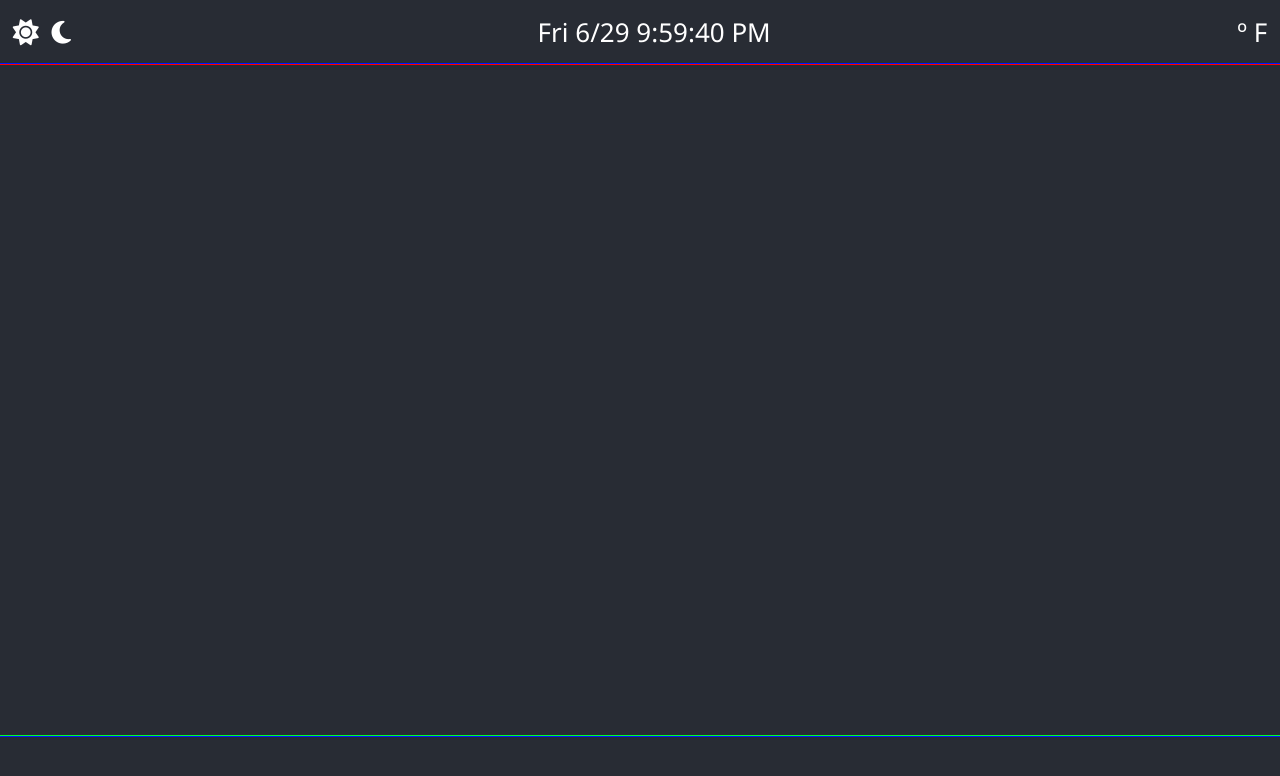
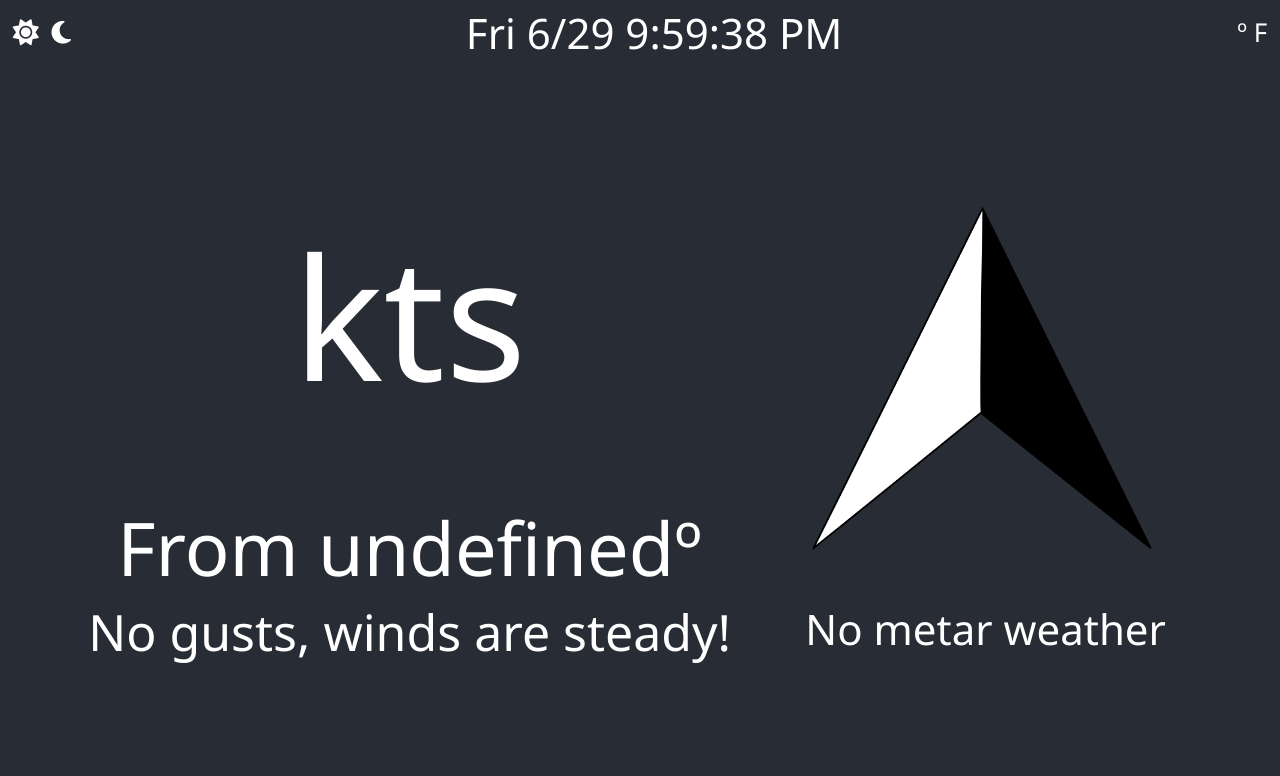
Before and after one commit to RyanFullStack/csc-weather-app, a React (Create React App) app in the folder frontend/: page / in a window 1280 px wide. Shown: the top 776 px of the page. Built offline with nearby package versions, Linux system fonts and the light colour scheme; no server answers.

Commit message:
Wind Component Functional

```diff
--- a/frontend/src/App.css
+++ b/frontend/src/App.css
@@ -8,15 +8,9 @@
   min-width: 100vw;
   font-size: calc(10px + 2vmin);
   color: white;
+  overflow: hidden;
 }
-#windMeter {
-  display: flex;
-  flex-direction: column;
-  align-items: center;
-  justify-content: center;
-  text-align: center;
-  border: 1px solid red;
-}
+
 .header-container {
   display: flex;
   flex-direction: row;
@@ -24,18 +18,19 @@
   align-items: center;
   height: 8vh;
   min-width: 100vw;
-  outline: 1px solid red;
+  /* outline: 1px solid red; */
 }
+
 .chart-container {
   display: flex;
   flex-direction: row;
-  flex-wrap: wrap;
   justify-content: center;
   align-items: center;
   height: 84vh;
   min-width: 100vw;
-  outline: 1px solid rgb(0, 26, 255);
+  /* outline: 1px solid rgb(0, 26, 255); */
 }
+
 .footer-container {
   display: flex;
   flex-direction: row;
@@ -43,14 +38,87 @@
   align-items: center;
   height: 8vh;
   min-width: 100vw;
-  outline: 1px solid rgb(0, 255, 42);
+  /* outline: 1px solid rgb(0, 255, 42); */
 }
+
 .temp-content {
   margin-right: 1vw;
 }
+
 .theme-content {
   display: flex;
   flex-direction: row;
   gap: 1vw;
   margin-left: 1vw;
 }
+
+.time-component {
+  font-size: calc(10px + 4vmin);
+}
+
+.wind-component {
+  display: flex;
+  flex-direction: row;
+  /* outline: 1px solid red; */
+  height: 90%;
+  width: 90%;
+  margin: 2vw 2vh;
+}
+
+.wind-component-left {
+  display: flex;
+  flex-direction: column;
+  width: 60%;
+  /* outline: 1px solid green; */
+  justify-content: center;
+  align-items: center;
+}
+
+.wind-component-right {
+  display: flex;
+  flex-direction: column;
+  width: 40%;
+  justify-content: center;
+  align-items: center;
+  /* outline: 1px solid pink; */
+}
+
+.wind-speed {
+  font-size: calc(10px + 50vmin);
+  display: flex;
+  flex-direction: row;
+  height: 60%;
+  align-items: center;
+  justify-content: center;
+  gap: 2vw;
+}
+
+.wind-speed p {
+  font-size: calc(10px + 20vmin);
+}
+
+.wind-gusts {
+  font-size: calc(10px + 5vmin);
+  text-align: center;
+}
+
+.wind-direction {
+  font-size: calc(10px + 8vmin);
+}
+
+.wind-anamometer {
+  height: 65%;
+}
+
+.metar-abbr {
+  font-size: calc(10px + 4vmin);
+  display: flex;
+  text-align: center;
+  justify-content: center;
+  align-items: flex-end;
+  height: 20%;
+}
+.arrow {
+  max-height: 60vh;
+  max-width: 60vw;
+}
--- a/frontend/src/App.js
+++ b/frontend/src/App.js
@@ -1,5 +1,6 @@
 import Metar from './components/metar';
 import Header from './components/header';
+import Wind from './components/wind';
 import './App.css';
 
 function App() {
@@ -10,7 +11,9 @@ function App() {
         <div className='header-container'>
           <Header />
         </div>
-        <div className='chart-container'></div>
+        <div className='chart-container'>
+          <Wind />
+        </div>
         <div className='footer-container'>
           <Metar />
         </div>
--- /dev/null
+++ b/frontend/src/components/anamometer.css
@@ -0,0 +1,180 @@
+.one {
+    transform: rotate(10deg);
+    transition-property: transform;
+    transition-duration: 2s;
+}
+.two {
+    transform: rotate(20deg);
+    transition-property: transform;
+    transition-duration: 2s;
+}
+.three {
+    transform: rotate(30deg);
+    transition-property: transform;
+    transition-duration: 2s;
+}
+.four {
+    transform: rotate(40deg);
+    transition-property: transform;
+    transition-duration: 2s;
+}
+.five {
+    transform: rotate(50deg);
+    transition-property: transform;
+    transition-duration: 2s;
+}
+.six {
+    transform: rotate(60deg);
+    transition-property: transform;
+    transition-duration: 2s;
+}
+.seven {
+    transform: rotate(70deg);
+    transition-property: transform;
+    transition-duration: 2s;
+}
+.eight {
+    transform: rotate(80deg);
+    transition-property: transform;
+    transition-duration: 2s;
+}
+.nine {
+    transform: rotate(90deg);
+    transition-property: transform;
+    transition-duration: 2s;
+}
+.onezero {
+    transform: rotate(100deg);
+    transition-property: transform;
+    transition-duration: 2s;
+}
+.oneone {
+    transform: rotate(110deg);
+    transition-property: transform;
+    transition-duration: 2s;
+}
+.onetwo {
+    transform: rotate(120deg);
+    transition-property: transform;
+    transition-duration: 2s;
+}
+.onethree {
+    transform: rotate(130deg);
+    transition-property: transform;
+    transition-duration: 2s;
+}
+.onefour {
+    transform: rotate(140deg);
+    transition-property: transform;
+    transition-duration: 2s;
+}
+.onefive {
+    transform: rotate(150deg);
+    transition-property: transform;
+    transition-duration: 2s;
+}
+.onesix {
+    transform: rotate(160deg);
+    transition-property: transform;
+    transition-duration: 2s;
+}
+.oneseven {
+    transform: rotate(170deg);
+    transition-property: transform;
+    transition-duration: 2s;
+}
+.oneeight {
+    transform: rotate(180deg);
+    transition-property: transform;
+    transition-duration: 2s;
+}
+.onenine {
+    transform: rotate(-170deg);
+    transition-property: transform;
+    transition-duration: 2s;
+}
+.twozero {
+    transform: rotate(-160deg);
+    transition-property: transform;
+    transition-duration: 2s;
+}
+.twoone {
+    transform: rotate(-150deg);
+    transition-property: transform;
+    transition-duration: 2s;
+}
+.twotwo {
+    transform: rotate(-140deg);
+    transition-property: transform;
+    transition-duration: 2s;
+}
+.twothree {
+    transform: rotate(-130deg);
+    transition-property: transform;
+    transition-duration: 2s;
+}
+.twofour {
+    transform: rotate(-120deg);
+    transition-property: transform;
+    transition-duration: 2s;
+}
+.twofive {
+    transform: rotate(-110deg);
+    transition-property: transform;
+    transition-duration: 2s;
+}
+.twosix {
+    transform: rotate(-100deg);
+    transition-property: transform;
+    transition-duration: 2s;
+}
+.twoseven {
+    transform: rotate(-90deg);
+    transition-property: transform;
+    transition-duration: 2s;
+}
+.twoeight {
+    transform: rotate(-80deg);
+    transition-property: transform;
+    transition-duration: 2s;
+}
+.twonine {
+    transform: rotate(-70deg);
+    transition-property: transform;
+    transition-duration: 2s;
+}
+.threezero {
+    transform: rotate(-60deg);
+    transition-property: transform;
+    transition-duration: 2s;
+}
+.threeone {
+    transform: rotate(-50deg);
+    transition-property: transform;
+    transition-duration: 2s;
+}
+.threetwo {
+    transform: rotate(-40deg);
+    transition-property: transform;
+    transition-duration: 2s;
+}
+.threethree {
+    transform: rotate(-30deg);
+    transition-property: transform;
+    transition-duration: 2s;
+}
+.threefour {
+    transform: rotate(-20deg);
+    transition-property: transform;
+    transition-duration: 2s;
+}
+.threefive {
+    transform: rotate(-10deg);
+    transition-property: transform;
+    transition-duration: 2s;
+}
+.threesix {
+    transform: rotate(0deg);
+    transition-property: transform;
+    transition-duration: 2s;
+}
--- a/frontend/src/components/theme.js
+++ b/frontend/src/components/theme.js
@@ -3,8 +3,8 @@ function Theme() {
 
     return (
         <div className="theme-content">
-           <div><i class="fa-solid fa-sun"></i></div>
-           <div><i class="fa-solid fa-moon"></i></div>
+           <div><i className="fa-solid fa-sun"></i></div>
+           <div><i className="fa-solid fa-moon"></i></div>
         </div>
     )
 }
--- a/frontend/src/components/wind.js
+++ b/frontend/src/components/wind.js
@@ -0,0 +1,147 @@
+import { useContext, useEffect, useState } from "react";
+import { WeatherContext } from "../context/WeatherContext";
+import arrow from '../images/arrow.png'
+import '../components/anamometer.css'
+
+function Wind() {
+    const { speed, gustSpeed, direction, metarAbbr, metarDesc } = useContext(WeatherContext)
+    const [ trackDirection, setTrackDirection ] = useState('')
+
+        useEffect(() => {
+        if (!direction || direction == null || direction === 360 || direction === 0) {
+            setTrackDirection('threesix')
+        }
+        if (direction === 10) {
+            setTrackDirection('one')
+        }
+        if (direction === 20) {
+            setTrackDirection('two')
+        }
+        if (direction === 30) {
+            setTrackDirection('three')
+        }
+        if (direction === 40) {
+            setTrackDirection('four')
+        }
+        if (direction === 50) {
+            setTrackDirection('five')
+        }
+        if (direction === 60) {
+            setTrackDirection('six')
+        }
+        if (direction === 70) {
+            setTrackDirection('seven')
+        }
+        if (direction === 80) {
+            setTrackDirection('eight')
+        }
+        if (direction === 90) {
+            setTrackDirection('nine')
+        }
+        if (direction === 100) {
+            setTrackDirection('onezero')
+        }
+        if (direction === 110) {
+            setTrackDirection('oneone')
+        }
+        if (direction === 120) {
+            setTrackDirection('onetwo')
+        }
+        if (direction === 130) {
+            setTrackDirection('onethree')
+        }
+        if (direction === 140) {
+            setTrackDirection('onefour')
+        }
+        if (direction === 150) {
+            setTrackDirection('onefive')
+        }
+        if (direction === 160) {
+            setTrackDirection('onesix')
+        }
+        if (direction === 170) {
+            setTrackDirection('oneseven')
+        }
+        if (direction === 180) {
+            setTrackDirection('oneeight')
+        }
+        if (direction === 190) {
+            setTrackDirection('onenine')
+        }
+        if (direction === 200) {
+            setTrackDirection('twozero')
+        }
+        if (direction === 210) {
+            setTrackDirection('twoone')
+        }
+        if (direction === 220) {
+            setTrackDirection('twotwo')
+        }
+        if (direction === 230) {
+            setTrackDirection('twothree')
+        }
+        if (direction === 240) {
+            setTrackDirection('twofour')
+        }
+        if (direction === 250) {
+            setTrackDirection('twofive')
+        }
+        if (direction === 260) {
+            setTrackDirection('twosix')
+        }
+        if (direction === 270) {
+            setTrackDirection('twoseven')
+        }
+        if (direction === 280) {
+            setTrackDirection('twoeight')
+        }
+        if (direction === 290) {
+            setTrackDirection('twonine')
+        }
+        if (direction === 300) {
+            setTrackDirection('threezero')
+        }
+        if (direction === 310) {
+            setTrackDirection('threeone')
+        }
+        if (direction === 320) {
+            setTrackDirection('threetwo')
+        }
+        if (direction === 330) {
+            setTrackDirection('threethree')
+        }
+        if (direction === 340) {
+            setTrackDirection('threefour')
+        }
+        if (direction === 350) {
+            setTrackDirection('threefive')
+        }
+
+    }, [direction])
+
+    return (
+        <div className="wind-component">
+            <div className='wind-component-left'>
+                <div className="wind-speed">
+                    {speed}<p>kts</p>
+                </div>
+                <div className="wind-direction">
+                    {speed === 0 ? `Calm` : `From ${direction}º`}
+                </div>
+                <div className="wind-gusts">
+                    {gustSpeed ? `Gusting to: ${gustSpeed}` : `No gusts, winds are steady!`}
+                </div>
+            </div>
+            <div className="wind-component-right">
+                <div className="wind-anamometer">
+                    <img src={arrow} className={`arrow  ${trackDirection}`}></img>
+                </div>
+                <div className="metar-abbr">
+                    {metarDesc || metarAbbr ? `${metarDesc} ${metarAbbr}` : `No metar weather`}
+                </div>
+            </div>
+        </div>
+    )
+}
+
+export default Wind;
```
Also changed, not shown: frontend/src/context/WeatherContext.js (+5 -2 lines), frontend/src/images/arrow.png (added).
